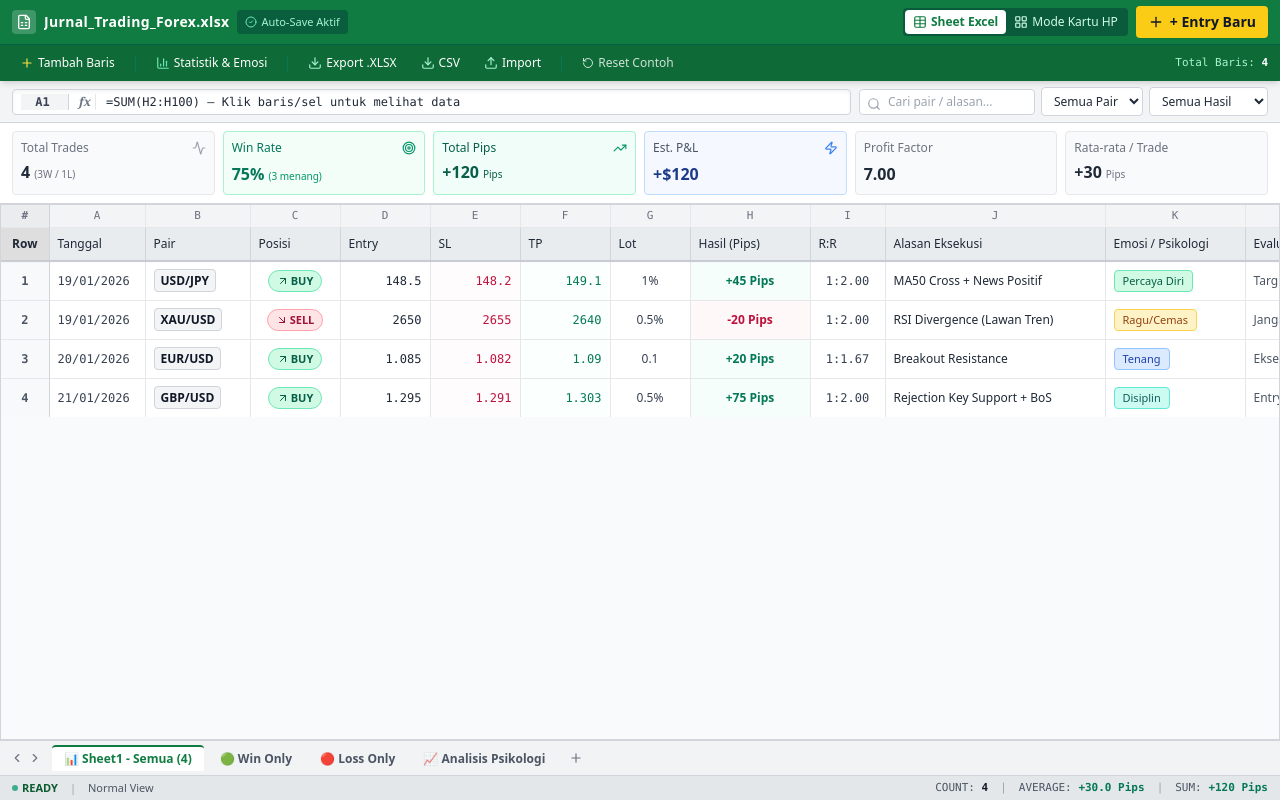
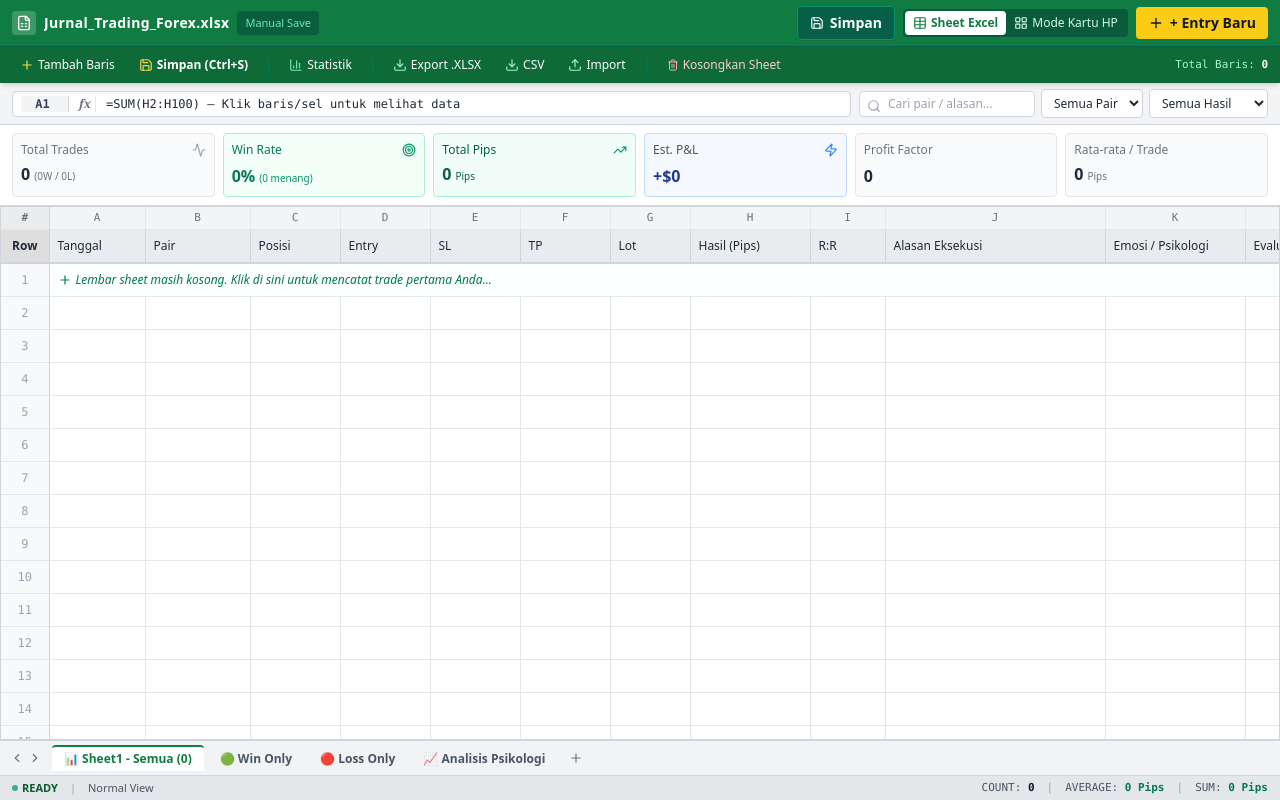
Before and after one commit to dimasu21/myfxjurnal, a React (Vite) app: page / in a window 1280 px wide. Built offline with nearby package versions, Linux system fonts and the light colour scheme.

Commit message:
feat: empty sheet by default, manual save with ctrl+s, full edit delete update

```diff
--- a/src/App.tsx
+++ b/src/App.tsx
@@ -1,6 +1,6 @@
 import React, { useState, useEffect, useRef, useMemo } from 'react';
 import { Trade, TradeFilter } from './types/trade';
-import { getSavedTrades, saveTrades, INITIAL_TRADES } from './utils/storage';
+import { getSavedTrades, saveTrades, clearSavedTrades } from './utils/storage';
 import { exportToExcel, exportToCsv, importFromSpreadsheet } from './utils/exportImport';
 import { ExcelHeader } from './components/ExcelHeader';
 import { FormulaBar } from './components/FormulaBar';
@@ -10,11 +10,13 @@ import { MobileCardView } from './components/MobileCardView';
 import { TradeModal } from './components/TradeModal';
 import { ExcelFooter } from './components/ExcelFooter';
 import { AnalyticsModal } from './components/AnalyticsModal';
-import { Plus, BarChart2 } from 'lucide-react';
+import { Plus } from 'lucide-react';
 
 export default function App() {
+  // Data trades default kosong (tanpa dummy data awal)
   const [trades, setTrades] = useState<Trade[]>([]);
-  const [isLoaded, setIsLoaded] = useState(false);
+  const [hasUnsavedChanges, setHasUnsavedChanges] = useState(false);
+  const [isSaveSuccess, setIsSaveSuccess] = useState(false);
 
   // Active view: 'table' (Excel spreadsheet) or 'cards' (Touch-friendly card list)
   const [activeView, setActiveView] = useState<'table' | 'cards'>('table');
@@ -44,24 +46,44 @@ export default function App() {
 
   const fileInputRef = useRef<HTMLInputElement>(null);
 
-  // Load from localStorage on mount
+  // Load from localStorage on mount (hanya sekali saat pertama buka)
   useEffect(() => {
+    // Bersihkan data lama v1 jika pernah tersimpan
+    localStorage.removeItem('forex_trading_journal_data_v1');
+
     const loaded = getSavedTrades();
     setTrades(loaded);
-    setIsLoaded(true);
+    setHasUnsavedChanges(false);
 
-    // Auto switch to card view on smaller screens initially if desired
+    // Auto switch ke card view di HP
     if (window.innerWidth < 768) {
       setActiveView('cards');
     }
   }, []);
 
-  // Save to localStorage whenever trades change
+  // Keyboard shortcut: Ctrl + S / Cmd + S untuk Simpan Manual
   useEffect(() => {
-    if (isLoaded) {
-      saveTrades(trades);
-    }
-  }, [trades, isLoaded]);
+    const handleKeyDown = (e: KeyboardEvent) => {
+      if ((e.ctrlKey || e.metaKey) && e.key.toLowerCase() === 's') {
+        e.preventDefault();
+        handleManualSave();
+      }
+    };
+    window.addEventListener('keydown', handleKeyDown);
+    return () => window.removeEventListener('keydown', handleKeyDown);
+  }, [trades]);
+
+  // Peringatan saat menutup tab jika ada data belum disimpan
+  useEffect(() => {
+    const handleBeforeUnload = (e: BeforeUnloadEvent) => {
+      if (hasUnsavedChanges) {
+        e.preventDefault();
+        e.returnValue = '';
+      }
+    };
+    window.addEventListener('beforeunload', handleBeforeUnload);
+    return () => window.removeEventListener('beforeunload', handleBeforeUnload);
+  }, [hasUnsavedChanges]);
 
   // When sheet changes to summary, open analytics modal
   useEffect(() => {
@@ -125,6 +147,7 @@ export default function App() {
 
   const handleDelete = (id: string) => {
     setTrades((prev) => prev.filter((t) => t.id !== id));
+    setHasUnsavedChanges(true);
     if (selectedTradeId === id) {
       setSelectedTradeId(null);
       setCellValue('');
@@ -140,20 +163,48 @@ export default function App() {
         return [savedTrade, ...prev];
       }
     });
+    setHasUnsavedChanges(true);
   };
 
-  const handleResetSample = () => {
-    if (confirm('Kembalikan data ke contoh awal tabel jurnal forex?')) {
-      setTrades(INITIAL_TRADES);
-      saveTrades(INITIAL_TRADES);
+  // Simpan Manual (Bukan Auto-Save)
+  const handleManualSave = () => {
+    saveTrades(trades);
+    setHasUnsavedChanges(false);
+    setIsSaveSuccess(true);
+    setTimeout(() => {
+      setIsSaveSuccess(false);
+    }, 2500);
+  };
+
+  // Kosongkan Semua Data Sheet
+  const handleClearAll = () => {
+    if (trades.length === 0) {
+      alert('Sheet sudah dalam keadaan kosong.');
+      return;
+    }
+
+    if (confirm('Yakin ingin mengosongkan seluruh catatan trade di sheet ini?')) {
+      setTrades([]);
+      clearSavedTrades();
+      setHasUnsavedChanges(false);
+      setSelectedTradeId(null);
+      setCellValue('');
     }
   };
 
   const handleExportExcel = () => {
+    if (trades.length === 0) {
+      alert('Belum ada data trade untuk diekspor!');
+      return;
+    }
     exportToExcel(trades);
   };
 
   const handleExportCsv = () => {
+    if (trades.length === 0) {
+      alert('Belum ada data trade untuk diekspor!');
+      return;
+    }
     exportToCsv(trades);
   };
 
@@ -169,13 +220,14 @@ export default function App() {
       const imported = await importFromSpreadsheet(file);
       if (imported.length > 0) {
         setTrades((prev) => [...imported, ...prev]);
-        alert(`Berhasil mengimpor ${imported.length} catatan trade!`);
+        setHasUnsavedChanges(true);
+        alert(`Berhasil mengimpor ${imported.length} baris trade! Jangan lupa klik "Simpan" jika ingin menyimpannya.`);
       } else {
-        alert('Tidak ada data valid yang ditemukan dalam file.');
+        alert('Tidak ada baris data valid dalam file tersebut.');
       }
     } catch (err) {
       console.error(err);
-      alert('Gagal mengimpor file. Pastikan format file Excel/CSV sesuai.');
+      alert('Gagal membaca file. Pastikan format Excel (.xlsx) atau CSV sesuai.');
     } finally {
       if (fileInputRef.current) fileInputRef.current.value = '';
     }
@@ -192,20 +244,23 @@ export default function App() {
         onChange={handleFileChange}
       />
 
-      {/* Excel Ribbon Top Header */}
+      {/* Excel Ribbon Top Header dengan Tombol Simpan Manual */}
       <ExcelHeader
         onOpenNewModal={handleAddNew}
         onOpenAnalytics={() => setIsAnalyticsOpen(true)}
         onExportExcel={handleExportExcel}
         onExportCsv={handleExportCsv}
         onImportClick={handleImportClick}
-        onResetSample={handleResetSample}
+        onClearAll={handleClearAll}
+        onManualSave={handleManualSave}
+        hasUnsavedChanges={hasUnsavedChanges}
+        isSaveSuccess={isSaveSuccess}
         activeView={activeView}
         setActiveView={setActiveView}
         totalTrades={trades.length}
       />
 
-      {/* Formula Bar with Cell Coordinates & Search */}
+      {/* Formula Bar dengan Cell Coordinates & Search */}
       <FormulaBar
         selectedCell={selectedCell}
         cellValue={cellValue}
@@ -226,6 +281,7 @@ export default function App() {
             onSelectTrade={handleSelectTrade}
             onEditTrade={handleEdit}
             onDeleteTrade={handleDelete}
+            onAddNew={handleAddNew}
           />
         ) : (
           <MobileCardView
--- a/src/components/ExcelHeader.tsx
+++ b/src/components/ExcelHeader.tsx
@@ -4,12 +4,13 @@ import {
   Download,
   Upload,
   Plus,
-  RotateCcw,
+  Trash2,
   BarChart3,
   LayoutGrid,
   Table as TableIcon,
+  Save,
   CheckCircle2,
-  Share2
+  AlertCircle
 } from 'lucide-react';
 
 interface ExcelHeaderProps {
@@ -18,7 +19,10 @@ interface ExcelHeaderProps {
   onExportExcel: () => void;
   onExportCsv: () => void;
   onImportClick: () => void;
-  onResetSample: () => void;
+  onClearAll: () => void;
+  onManualSave: () => void;
+  hasUnsavedChanges: boolean;
+  isSaveSuccess: boolean;
   activeView: 'table' | 'cards';
   setActiveView: (view: 'table' | 'cards') => void;
   totalTrades: number;
@@ -30,7 +34,10 @@ export const ExcelHeader: React.FC<ExcelHeaderProps> = ({
   onExportExcel,
   onExportCsv,
   onImportClick,
-  onResetSample,
+  onClearAll,
+  onManualSave,
+  hasUnsavedChanges,
+  isSaveSuccess,
   activeView,
   setActiveView,
   totalTrades
@@ -46,13 +53,39 @@ export const ExcelHeader: React.FC<ExcelHeaderProps> = ({
           <span className="font-semibold tracking-wide truncate">
             Jurnal_Trading_Forex.xlsx
           </span>
-          <span className="hidden sm:inline-flex items-center gap-1 text-[11px] bg-emerald-900/60 px-2 py-0.5 rounded text-emerald-200">
-            <CheckCircle2 className="w-3 h-3 text-emerald-300" /> Auto-Save Aktif
-          </span>
+
+          {/* Manual Save Indicator */}
+          {hasUnsavedChanges ? (
+            <span className="inline-flex items-center gap-1 text-[11px] bg-amber-400 text-gray-900 font-bold px-2 py-0.5 rounded shadow-xs animate-pulse">
+              <AlertCircle className="w-3 h-3 text-amber-900" /> Belum Disimpan
+            </span>
+          ) : isSaveSuccess ? (
+            <span className="inline-flex items-center gap-1 text-[11px] bg-emerald-800 text-emerald-200 px-2 py-0.5 rounded font-medium">
+              <CheckCircle2 className="w-3 h-3 text-emerald-300" /> Tersimpan
+            </span>
+          ) : (
+            <span className="hidden sm:inline-flex items-center gap-1 text-[11px] bg-emerald-900/60 px-2 py-0.5 rounded text-emerald-300">
+              Manual Save
+            </span>
+          )}
         </div>
 
         {/* Action Buttons Top Right */}
-        <div className="flex items-center gap-1 sm:gap-2">
+        <div className="flex items-center gap-1.5 sm:gap-2">
+          {/* Tombol Simpan Manual (Save Disket) */}
+          <button
+            onClick={onManualSave}
+            className={`flex items-center gap-1.5 px-3 py-1.5 rounded text-xs sm:text-sm font-bold transition-all shadow-sm active:scale-95 ${
+              hasUnsavedChanges
+                ? 'bg-amber-400 hover:bg-amber-300 text-gray-900 ring-2 ring-white ring-offset-1 ring-offset-emerald-800'
+                : 'bg-emerald-800 hover:bg-emerald-700 text-white border border-emerald-600'
+            }`}
+            title="Simpan perubahan data (Ctrl + S)"
+          >
+            <Save className="w-3.5 h-3.5" />
+            <span>Simpan</span>
+          </button>
+
           {/* View Toggle on Mobile */}
           <div className="flex bg-emerald-900/70 p-0.5 rounded text-xs">
             <button
@@ -77,6 +110,7 @@ export const ExcelHeader: React.FC<ExcelHeaderProps> = ({
             </button>
           </div>
 
+          {/* Tombol Tambah Entry Baru */}
           <button
             onClick={onOpenNewModal}
             className="flex items-center gap-1.5 bg-yellow-400 hover:bg-yellow-300 text-gray-900 font-bold px-3 py-1.5 rounded text-xs sm:text-sm transition-all shadow-sm active:scale-95"
@@ -98,6 +132,14 @@ export const ExcelHeader: React.FC<ExcelHeaderProps> = ({
             <span>Tambah Baris</span>
           </button>
 
+          <button
+            onClick={onManualSave}
+            className="flex items-center gap-1 px-2 py-1 hover:bg-white/15 rounded text-white transition-colors font-semibold"
+          >
+            <Save className="w-3.5 h-3.5 text-amber-300" />
+            <span>Simpan (Ctrl+S)</span>
+          </button>
+
           <div className="w-[1px] h-4 bg-emerald-700 mx-1" />
 
           <button
@@ -105,7 +147,7 @@ export const ExcelHeader: React.FC<ExcelHeaderProps> = ({
             className="flex items-center gap-1 px-2 py-1 hover:bg-white/15 rounded text-white transition-colors"
           >
             <BarChart3 className="w-3.5 h-3.5 text-emerald-300" />
-            <span>Statistik & Emosi</span>
+            <span>Statistik</span>
           </button>
 
           <div className="w-[1px] h-4 bg-emerald-700 mx-1" />
@@ -140,12 +182,12 @@ export const ExcelHeader: React.FC<ExcelHeaderProps> = ({
           <div className="w-[1px] h-4 bg-emerald-700 mx-1" />
 
           <button
-            onClick={onResetSample}
-            className="flex items-center gap-1 px-2 py-1 hover:bg-white/15 rounded text-white/80 hover:text-white transition-colors"
-            title="Kembalikan data ke contoh awal"
+            onClick={onClearAll}
+            className="flex items-center gap-1 px-2 py-1 hover:bg-rose-900/60 rounded text-rose-200 hover:text-white transition-colors"
+            title="Kosongkan semua data dalam sheet"
           >
-            <RotateCcw className="w-3 h-3" />
-            <span className="hidden sm:inline">Reset Contoh</span>
+            <Trash2 className="w-3 h-3 text-rose-300" />
+            <span>Kosongkan Sheet</span>
           </button>
         </div>
 
--- a/src/components/TradeTable.tsx
+++ b/src/components/TradeTable.tsx
@@ -1,6 +1,6 @@
 import React from 'react';
 import { Trade } from '../types/trade';
-import { Trash2, Edit3, ArrowUpRight, ArrowDownRight, Sparkles } from 'lucide-react';
+import { Trash2, Edit3, ArrowUpRight, ArrowDownRight, Plus } from 'lucide-react';
 
 interface TradeTableProps {
   trades: Trade[];
@@ -8,6 +8,7 @@ interface TradeTableProps {
   onSelectTrade: (trade: Trade, cellRef: string, value: string) => void;
   onEditTrade: (trade: Trade) => void;
   onDeleteTrade: (id: string) => void;
+  onAddNew: () => void;
 }
 
 const COLUMN_HEADERS = [
@@ -32,6 +33,7 @@ export const TradeTable: React.FC<TradeTableProps> = ({
   onSelectTrade,
   onEditTrade,
   onDeleteTrade,
+  onAddNew,
 }) => {
   const getEmotionBadge = (emosi: string) => {
     switch (emosi) {
@@ -53,11 +55,15 @@ export const TradeTable: React.FC<TradeTableProps> = ({
     }
   };
 
+  // Jumlah baris minimal untuk menampilkan grid Excel yang realistis
+  const minRows = Math.max(15, trades.length + 3);
+  const emptyRowsCount = Math.max(0, minRows - trades.length);
+
   return (
     <div className="flex-1 overflow-auto bg-gray-50 border border-gray-300 select-none relative scrollbar-thin">
       <table className="w-full border-collapse text-xs font-sans text-left">
         {/* Header Baris Kolom Huruf Excel (A, B, C...) */}
-        <thead className="bg-[#f3f4f6] sticky top-0 z-20 shadow-sm border-b border-gray-300">
+        <thead className="bg-[#f3f4f6] sticky top-0 z-20 shadow-xs border-b border-gray-300">
           {/* Row 1: Excel Column Letters */}
           <tr className="border-b border-gray-200 text-gray-500 font-mono text-[11px] leading-tight">
             <th className="w-12 min-w-[48px] p-1 text-center bg-[#eaecee] border-r border-gray-300 sticky left-0 z-20">
@@ -93,23 +99,8 @@ export const TradeTable: React.FC<TradeTableProps> = ({
 
         {/* Isi Data Tabel */}
         <tbody className="divide-y divide-gray-200 bg-white">
-          {trades.length === 0 ? (
-            <tr>
-              <td
-                colSpan={COLUMN_HEADERS.length + 1}
-                className="py-12 text-center text-gray-400 bg-white"
-              >
-                <div className="flex flex-col items-center justify-center gap-2">
-                  <Sparkles className="w-8 h-8 text-gray-300" />
-                  <p className="text-sm font-medium">Belum ada trade yang dicatat.</p>
-                  <p className="text-xs text-gray-400">
-                    Klik tombol <strong>+ Entry Baru</strong> di pojok kanan atas untuk menambah.
-                  </p>
-                </div>
-              </td>
-            </tr>
-          ) : (
-            trades.map((trade, idx) => {
+          {/* Baris data trade yang sudah ada */}
+          {trades.map((trade, idx) => {
             const rowIndex = idx + 1;
             const isSelected = selectedTradeId === trade.id;
             const isProfit = trade.pips > 0;
@@ -119,11 +110,13 @@ export const TradeTable: React.FC<TradeTableProps> = ({
               <tr
                 key={trade.id}
                 onClick={() => onSelectTrade(trade, `A${rowIndex}`, trade.tanggal)}
+                onDoubleClick={() => onEditTrade(trade)}
                 className={`transition-colors cursor-pointer group ${
                   isSelected
                     ? 'bg-emerald-50/80 ring-2 ring-excel-green ring-inset'
                     : 'hover:bg-blue-50/40'
                 }`}
+                title="Klik untuk memilih sel, Double-click untuk Edit"
               >
                 {/* Sticky Row Number Index */}
                 <td
@@ -303,7 +296,7 @@ export const TradeTable: React.FC<TradeTableProps> = ({
                   {trade.evaluasi || '-'}
                 </td>
 
-                  {/* Col M: Aksi */}
+                {/* Col M: Aksi (Edit & Hapus) */}
                 <td className="p-2 text-center whitespace-nowrap bg-white">
                   <div className="flex items-center justify-center gap-1">
                     <button
@@ -312,7 +305,7 @@ export const TradeTable: React.FC<TradeTableProps> = ({
                         onEditTrade(trade);
                       }}
                       className="p-1 text-blue-600 hover:text-blue-800 hover:bg-blue-100 rounded transition-colors"
-                        title="Edit data ini"
+                      title="Edit / Update trade ini"
                     >
                       <Edit3 className="w-3.5 h-3.5" />
                     </button>
@@ -321,7 +314,7 @@ export const TradeTable: React.FC<TradeTableProps> = ({
                         e.stopPropagation();
                         if (
                           confirm(
-                              `Hapus catatan trade ${trade.pair} tanggal ${trade.tanggal}?`
+                            `Hapus baris trade ${trade.pair} tanggal ${trade.tanggal}?`
                           )
                         ) {
                           onDeleteTrade(trade.id);
@@ -336,8 +329,45 @@ export const TradeTable: React.FC<TradeTableProps> = ({
                 </td>
               </tr>
             );
-            })
+          })}
+
+          {/* Baris Kosong Realistis Khas Lembar Kerja Excel */}
+          {Array.from({ length: emptyRowsCount }).map((_, i) => {
+            const rowIndex = trades.length + i + 1;
+            const isFirstBlank = i === 0;
+
+            return (
+              <tr
+                key={`empty-row-${rowIndex}`}
+                onClick={onAddNew}
+                className="hover:bg-emerald-50/30 cursor-pointer text-gray-300"
+                title="Klik untuk mengisi data pada baris ini"
+              >
+                <td className="p-2 text-center font-mono font-medium text-gray-400 bg-[#f8f9fa] border-r border-gray-300 sticky left-0 z-10">
+                  {rowIndex}
+                </td>
+                {isFirstBlank && trades.length === 0 ? (
+                  <td
+                    colSpan={COLUMN_HEADERS.length}
+                    className="p-2 text-gray-400 italic text-left bg-emerald-50/20 border-r border-gray-200"
+                  >
+                    <span className="flex items-center gap-1 text-emerald-700 font-medium text-xs">
+                      <Plus className="w-3.5 h-3.5" /> Lembar sheet masih kosong. Klik di sini untuk mencatat trade pertama Anda...
+                    </span>
+                  </td>
+                ) : (
+                  COLUMN_HEADERS.map((h) => (
+                    <td
+                      key={h.col}
+                      className="p-2 border-r border-gray-200 h-8"
+                    >
+                      &nbsp;
+                    </td>
+                  ))
                 )}
+              </tr>
+            );
+          })}
         </tbody>
       </table>
     </div>
--- a/src/utils/storage.ts
+++ b/src/utils/storage.ts
@@ -1,95 +1,22 @@
 import { Trade } from '../types/trade';
 
-const STORAGE_KEY = 'forex_trading_journal_data_v1';
+const STORAGE_KEY = 'forex_trading_journal_data_v2';
 
-export const INITIAL_TRADES: Trade[] = [
-  {
-    id: 'tr-001',
-    tanggal: '19/01/2026',
-    pair: 'USD/JPY',
-    posisi: 'BUY',
-    entry: 148.50,
-    sl: 148.20,
-    tp: 149.10,
-    exitPrice: 148.95,
-    lot: '1%',
-    pips: 45,
-    pnl: 45.0,
-    status: 'WIN',
-    alasan: 'MA50 Cross + News Positif',
-    emosi: 'Percaya Diri',
-    evaluasi: 'Target TP hampir tercapai sempurna, close manual saat momentum melambat.',
-    riskReward: '1:2.00',
-  },
-  {
-    id: 'tr-002',
-    tanggal: '19/01/2026',
-    pair: 'XAU/USD',
-    posisi: 'SELL',
-    entry: 2650.0,
-    sl: 2655.0,
-    tp: 2640.0,
-    exitPrice: 2652.0,
-    lot: '0.5%',
-    pips: -20,
-    pnl: -20.0,
-    status: 'LOSS',
-    alasan: 'RSI Divergence (Lawan Tren)',
-    emosi: 'Ragu/Cemas',
-    evaluasi: 'Jangan counter-trend saat volume buyer US masih dominan. Disiplin SL terselamatkan.',
-    riskReward: '1:2.00',
-  },
-  {
-    id: 'tr-003',
-    tanggal: '20/01/2026',
-    pair: 'EUR/USD',
-    posisi: 'BUY',
-    entry: 1.0850,
-    sl: 1.0820,
-    tp: 1.0900,
-    exitPrice: 1.0870,
-    lot: '0.1',
-    pips: 20,
-    pnl: 20.0,
-    status: 'WIN',
-    alasan: 'Breakout Resistance',
-    emosi: 'Tenang',
-    evaluasi: 'Eksekusi sangat tenang dan sesuai rule setup 1H.',
-    riskReward: '1:1.67',
-  },
-  {
-    id: 'tr-004',
-    tanggal: '21/01/2026',
-    pair: 'GBP/USD',
-    posisi: 'BUY',
-    entry: 1.2950,
-    sl: 1.2910,
-    tp: 1.3030,
-    exitPrice: 1.3025,
-    lot: '0.5%',
-    pips: 75,
-    pnl: 75.0,
-    status: 'WIN',
-    alasan: 'Rejection Key Support + BoS',
-    emosi: 'Disiplin',
-    evaluasi: 'Entry tepat di demand zone 4H, hold sampai target.',
-    riskReward: '1:2.00',
-  },
-];
+// Lembar kosong awal (bersih tanpa dummy data)
+export const INITIAL_TRADES: Trade[] = [];
 
 export function getSavedTrades(): Trade[] {
-  if (typeof window === 'undefined') return INITIAL_TRADES;
+  if (typeof window === 'undefined') return [];
   try {
     const raw = localStorage.getItem(STORAGE_KEY);
     if (!raw) {
-      saveTrades(INITIAL_TRADES);
-      return INITIAL_TRADES;
+      return [];
     }
     const parsed = JSON.parse(raw);
-    return Array.isArray(parsed) && parsed.length > 0 ? parsed : INITIAL_TRADES;
+    return Array.isArray(parsed) ? parsed : [];
   } catch (e) {
     console.error('Error loading trades from storage:', e);
-    return INITIAL_TRADES;
+    return [];
   }
 }
 
@@ -101,3 +28,13 @@ export function saveTrades(trades: Trade[]): void {
     console.error('Error saving trades to storage:', e);
   }
 }
+
+export function clearSavedTrades(): void {
+  if (typeof window === 'undefined') return;
+  try {
+    localStorage.removeItem(STORAGE_KEY);
+    localStorage.removeItem('forex_trading_journal_data_v1'); // Bersihkan v1 lama jika ada
+  } catch (e) {
+    console.error('Error clearing storage:', e);
+  }
+}
```
Lines whose indentation alone changed are shown as unchanged.
